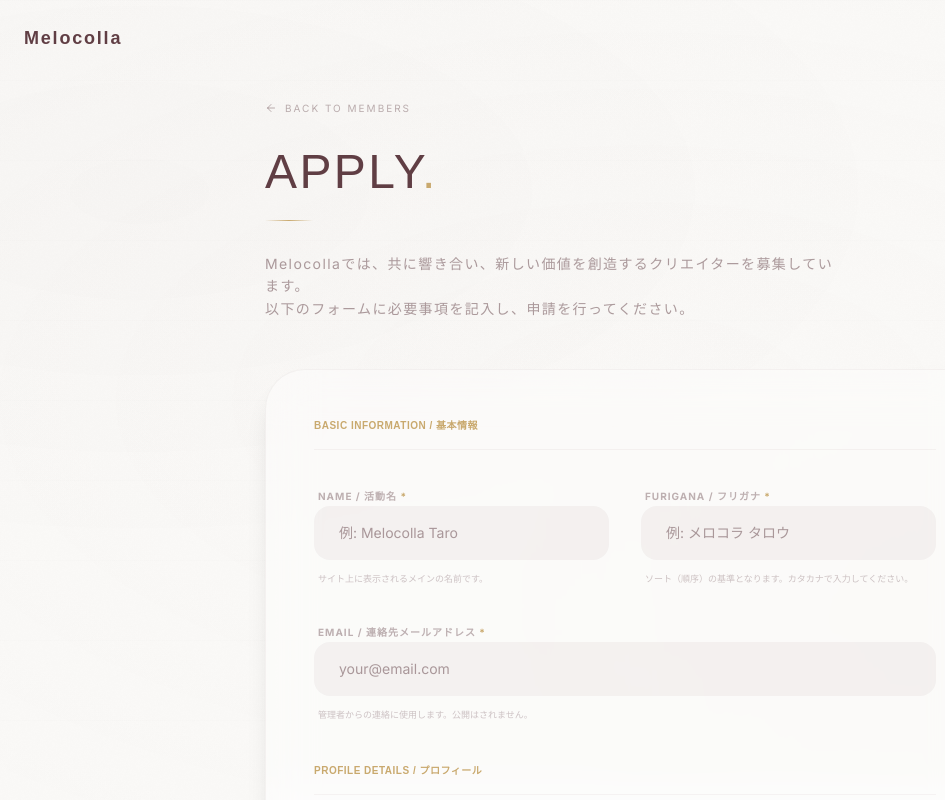
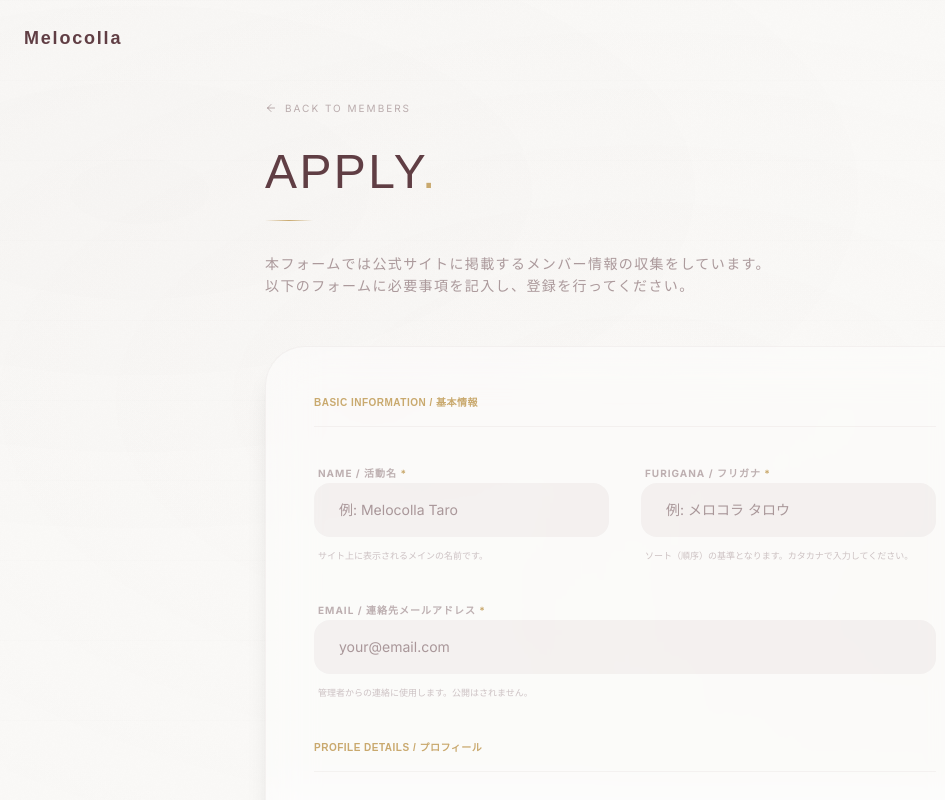
Before and after one commit to J105588/Melocolla, a Next.js app: page /members/apply in a window 1280 px wide. Shown: the top 800 px of the page, without its empty margins (0-945 px from the left). Built offline with nearby package versions, Linux system fonts and the light colour scheme.

Commit message:
page.tsx を更新

```diff
--- a/src/app/members/apply/page.tsx
+++ b/src/app/members/apply/page.tsx
@@ -5,8 +5,8 @@ import Link from 'next/link'
 import { ArrowLeft } from 'lucide-react'
 
 export const metadata: Metadata = {
-  title: 'Join the Circle',
-  description: 'Melocollaへのメンバー参加申請。',
+  title: 'Apply to Melocolla',
+  description: 'Melocollaへのメンバー登録申請。',
 }
 
 export default function ApplyPage() {
@@ -23,8 +23,8 @@ export default function ApplyPage() {
           </h1>
           <div className="w-12 h-px bg-gradient-to-r from-transparent via-accent-gold to-transparent mb-8" />
           <p className="text-sm text-brand/50 tracking-widest leading-relaxed max-w-xl">
-            Melocollaでは、共に響き合い、新しい価値を創造するクリエイターを募集しています。<br />
-            以下のフォームに必要事項を記入し、申請を行ってください。
+            本フォームでは公式サイトに掲載するメンバー情報の収集をしています。<br />
+            以下のフォームに必要事項を記入し、登録を行ってください。
           </p>
         </div>
       </ScrollReveal>
```
